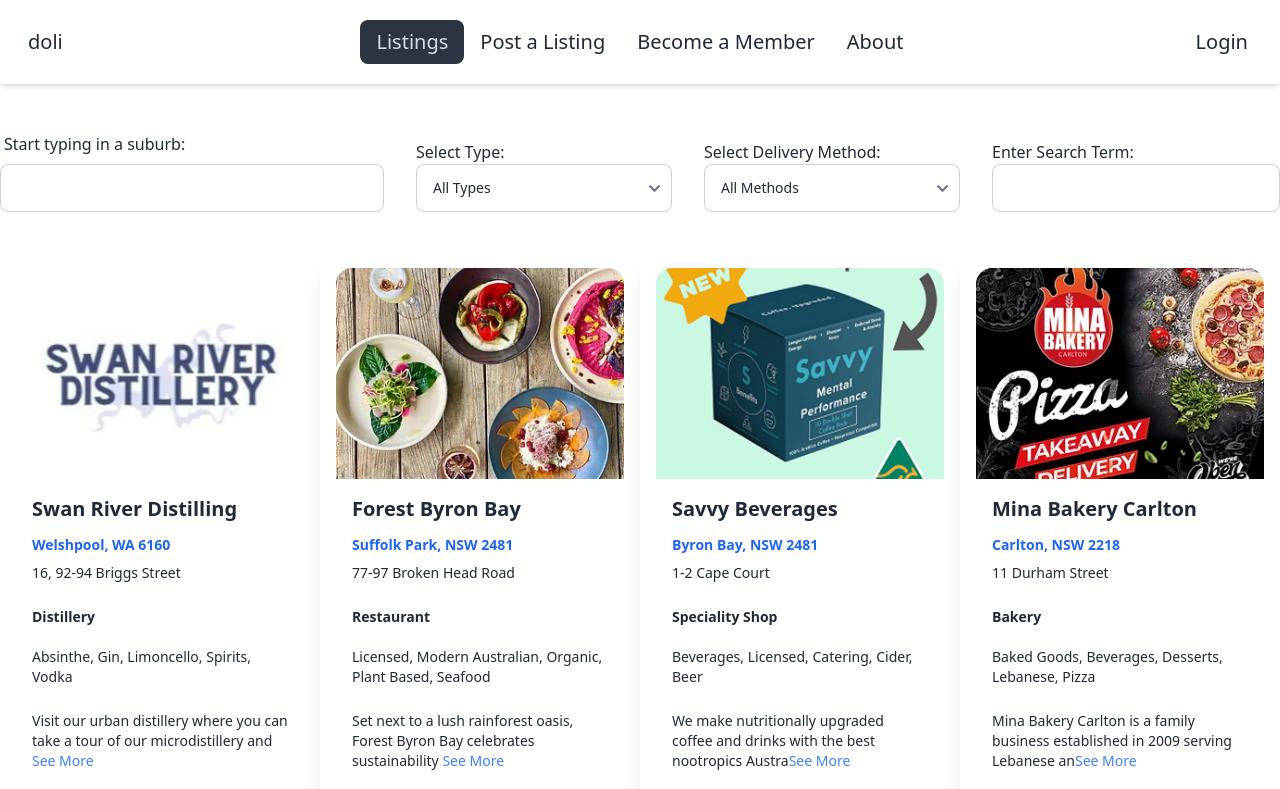
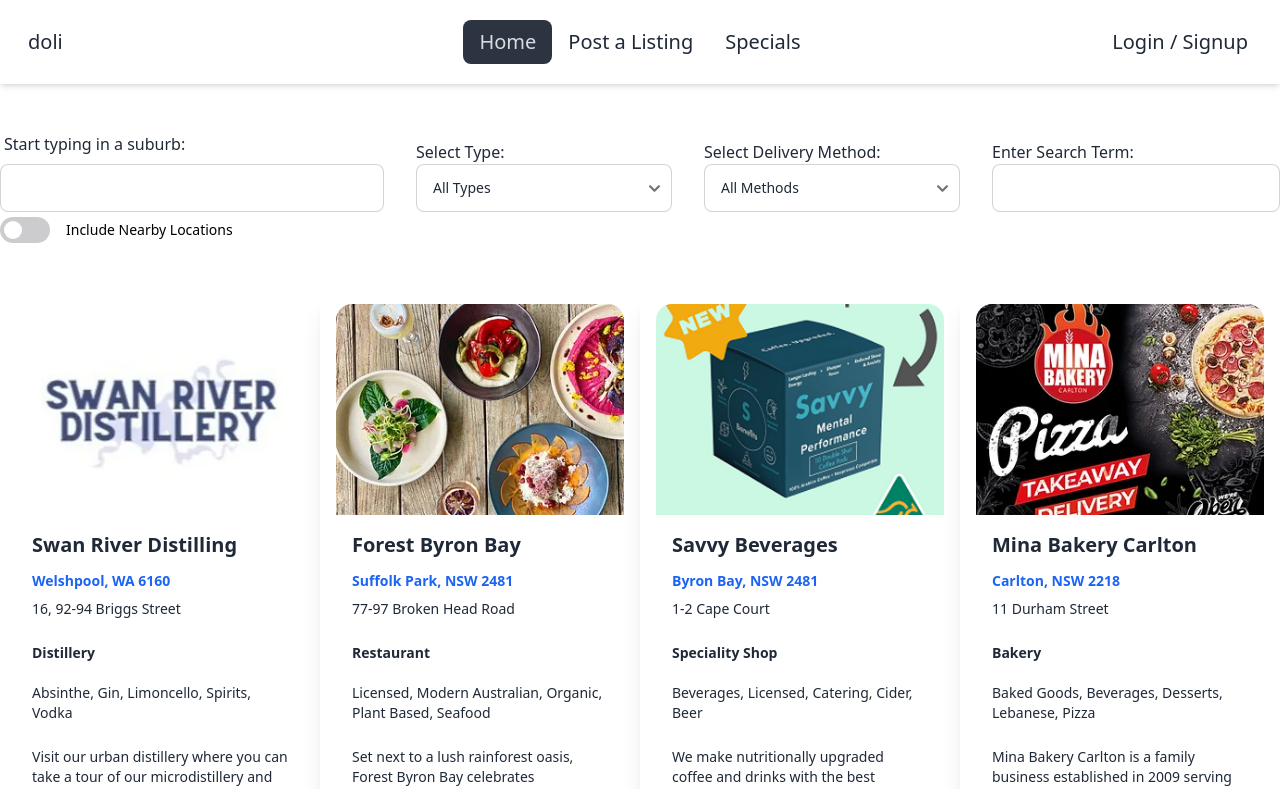
Before and after one commit to michael-eva/doli, a React (Vite) app: page / in a window 1280 px wide. Shown: the top 789 px of the page. Built offline with nearby package versions, Linux system fonts and the light colour scheme.

Commit message:
updated ui

```diff
--- a/src/App.tsx
+++ b/src/App.tsx
@@ -9,10 +9,7 @@
 import { useState, useEffect } from "react"
 import ManageListings from "./pages/ManageListings"
 import About from "./pages/About"
-
-
-
-
+import Specials from "./pages/Specials"
 
 function App() {
   const [session, setSession] = useState<any>("")
@@ -22,17 +19,13 @@
       setSession(session);
     });
 
-    // // Listen for changes in authentication state
     supabase.auth.onAuthStateChange((_event, session) => {
       setSession(session);
     });
-
-
   }, [])
 
   return (
     <>
-
       <NavBar session={session} />
       <Routes>
         <Route path="/" element={<Home />} />
@@ -41,6 +34,7 @@
         <Route path="login" element={<Login />} />
         <Route path="manage-listings" element={<ManageListings />} />
         <Route path="about" element={<About />} />
+        <Route path="specials" element={<Specials />} />
       </Routes>
     </>
   )
--- a/src/components/NavBar.tsx
+++ b/src/components/NavBar.tsx
@@ -5,6 +5,7 @@
 
 export default function NavBar({ session }: any) {
     const navigate = useNavigate()
+
 
     const handleLogout = async () => {
         try {
@@ -22,26 +23,22 @@
     };
 
     function postListingEl() {
+
         if (session) {
             return <NavLink to='/business-register'>Post a Listing</NavLink>;
         } else {
-            return <>
-                <button onClick={() => document.getElementById('my_modal_1').showModal()}>Post a Listing</button>
-                <dialog id="my_modal_1" className="modal">
-                    <div className="modal-box w-11/12 max-w-5xl">
-                        <h3 className="font-bold text-lg">Hello!</h3>
-                        <p className="py-4">Become a member to post a listing:</p>
-                        <div className="modal-action">
-                            <form method="dialog" className="flex gap-8">
-                                <button onClick={() => navigate("/member-register")} className="btn btn-primary">Become a Member</button>
-                                <button className="btn">Close</button>
-                            </form>
-                        </div>
-                    </div>
-                </dialog>
-            </>
+            return <button onClick={() => navigate('/login', { state: { message: 'Please login or signup to post a listing', location: "/member-register" } })}>Post a Listing</button>;
         }
     }
+
+    function specialsEl() {
+        if (session) {
+            return <NavLink to='/specials'>Specials</NavLink>;
+        } else {
+            return <button onClick={() => navigate('/login', { state: { message: 'Please login or signup to view specials' } })}>Specials</button>;
+        }
+    }
+
 
 
 
@@ -52,12 +49,12 @@
             </div>
             <div className="navbar-center hidden lg:flex">
                 <ul className="menu menu-horizontal px-1 ">
-                    <li className="text-xl"><NavLink to='/'>Listings</NavLink></li>
+                    <li className="text-xl"><NavLink to='/'>Home</NavLink></li>
                     <li className="text-xl">{postListingEl()}</li>
-                    {!session ? <li className="text-xl"><NavLink to='/member-register'>Become a Member</NavLink></li>
+                    {/* {!session ? <li className="text-xl"><NavLink to='/member-register'>Become a Member</NavLink></li>
                         : <li className="text-xl"><NavLink to='/manage-listings'>Manage Listings</NavLink></li>
-                    }
-                    <li className="text-xl"><NavLink to='/about'>About</NavLink></li>
+                    } */}
+                    <li className="text-xl">{specialsEl()}</li>
                 </ul>
             </div>
             <div className="navbar-end">
@@ -65,7 +62,7 @@
                     {session ?
                         <li className="text-xl"><button onClick={handleLogout}>Logout</button></li>
                         :
-                        <li className="text-xl"><NavLink to='/login'>Login</NavLink></li>
+                        <li className="text-xl"><NavLink to='/login'>Login / Signup</NavLink></li>
                     }
                 </ul>
 
--- a/src/pages/Home.tsx
+++ b/src/pages/Home.tsx
@@ -3,15 +3,44 @@
 import { Card } from "../components/Card";
 import businessType from "../data/businessTypes.json"
 import LocationSearch from "../components/LocationSearch";
-
+import { useState } from "react";
 
 export default function Home() {
+    const [isChecked, setIsChecked] = useState(false)
+
+    const handleCheckboxChange = () => {
+        setIsChecked(!isChecked)
+    }
 
     return (
         <>
             <div className=" max-w-7xl m-auto">
                 <div className="flex flex-wrap justify-between">
-                    <LocationSearch />
+                    <div className="flex flex-col">
+                        <LocationSearch />
+                        <label className='autoSaverSwitch relative inline-flex cursor-pointer select-none items-center'>
+                            <input
+                                type='checkbox'
+                                name='autoSaver'
+                                className='sr-only'
+                                checked={isChecked}
+                                onChange={handleCheckboxChange}
+                            />
+                            <span
+                                className={`slider mr-3 flex h-[26px] w-[50px] items-center rounded-full p-1 duration-200 ${isChecked ? 'bg-primary' : 'bg-[#CCCCCE]'
+                                    }`}
+                            >
+                                <span
+                                    className={`dot h-[18px] w-[18px] rounded-full bg-white duration-200 ${isChecked ? 'translate-x-6' : ''
+                                        }`}
+                                ></span>
+                            </span>
+                            <span className='label flex items-center text-sm font-medium text-black'>
+                                Include Nearby Locations
+                            </span>
+                        </label>
+                    </div>
+
                     <div className="flex flex-col mt-4 dropdown-bottom w-64">
                         <label> Select Type:</label>
                         <select name="type" className="select select-bordered">
--- a/src/pages/Login.tsx
+++ b/src/pages/Login.tsx
@@ -1,7 +1,9 @@
 import { useState } from "react"
 import supabase from "../config/supabaseClient"
-import { useNavigate } from "react-router"
+import { useNavigate, useLocation } from "react-router"
 import toast, { Toaster } from "react-hot-toast"
+import { Link } from "react-router-dom"
+
 
 type LoginData = {
     email: string,
@@ -10,6 +12,7 @@
 
 export default function Login() {
     let navigate = useNavigate()
+    const location = useLocation()
     const [formData, setFormData] = useState<LoginData>({
         email: "",
         password: ""
@@ -34,14 +37,22 @@
             password: ""
         })
         toast.success("Logged in successfully")
+
         setTimeout(() => {
+            // location ? navigate(location.state.location) :
+            //     navigate("/")
             navigate("/")
         }, 1000)
     }
 
     return (
+        <>
+            <div className="shadow-2xl max-w-xl px-24 pb-20 pt-12 m-auto mt-24 rounded-lg">
+                {location.state && (
+                    <p className=" mb-5 text-red-600 italic">*{location.state.message}</p>
+                )}
                 <form onSubmit={handleSubmit}>
-            <div className=" shadow-2xl max-w-xl gap-9 flex flex-col px-24 pb-20 pt-12 m-auto mt-24 rounded-lg">
+                    <div className="  gap-9 flex flex-col ">
                         <p className=" text-lg font-semibold pb-5">Please enter your login details:</p>
                         <div className="flex">
                             <label className="label">
@@ -71,8 +82,14 @@
                         </div>
                         <button className="btn btn-primary">Login</button>
                     </div>
+                </form>
+                <div className="flex flex-col items-center gap-5 mt-9">
+                    <p>Not yet a member?</p>
+                    <Link to="/member-register" className="btn w-48 btn-success">Sign up here</Link>
+                </div>
                 <Toaster />
-        </form>
+            </div>
+        </>
     )
 
 }
--- /dev/null
+++ b/src/pages/Specials.tsx
@@ -0,0 +1,5 @@
+export default function Specials() {
+    return (
+        <div>Specials Page</div>
+    )
+}
```
Lines whose indentation alone changed are shown as unchanged.
